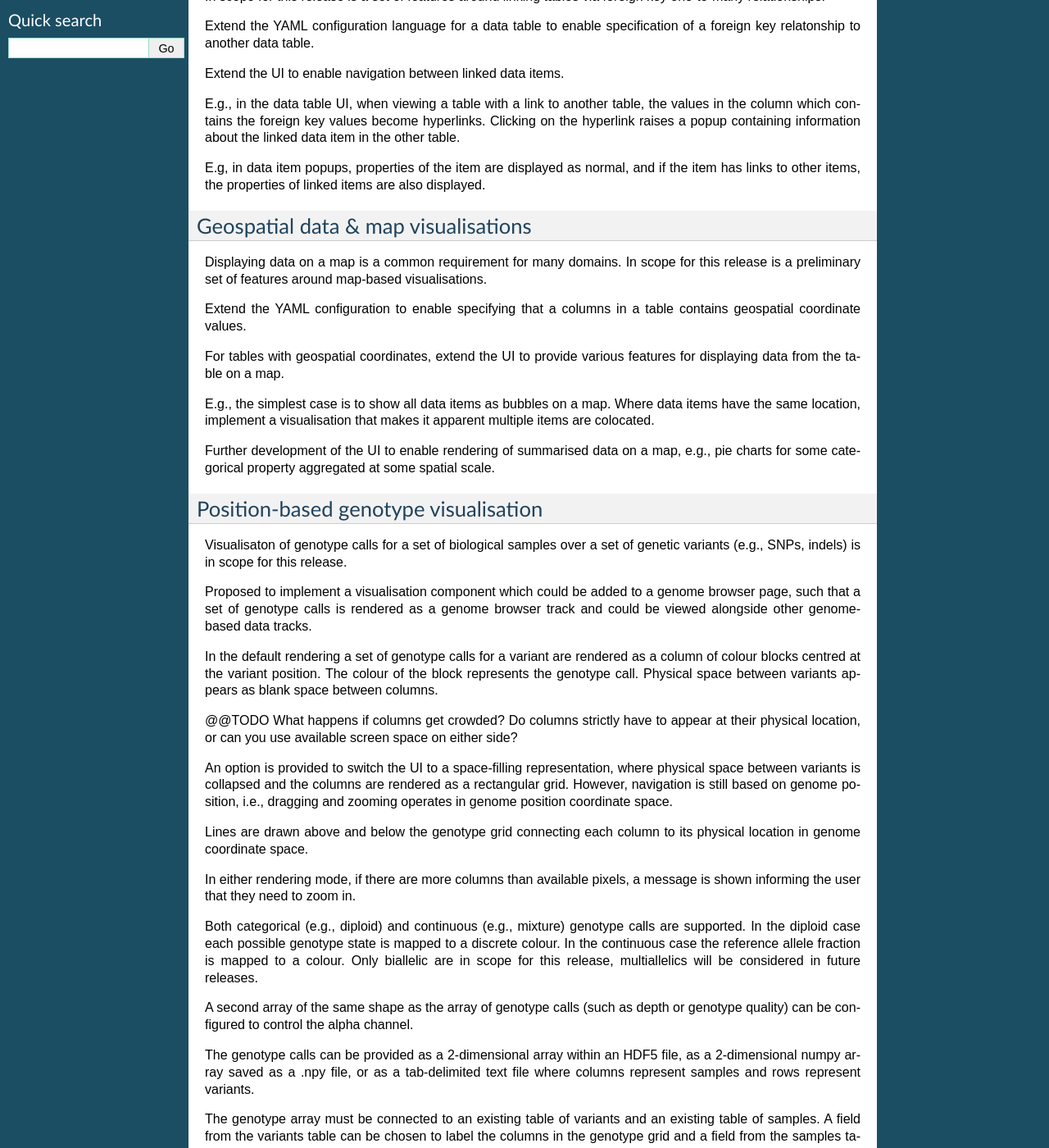
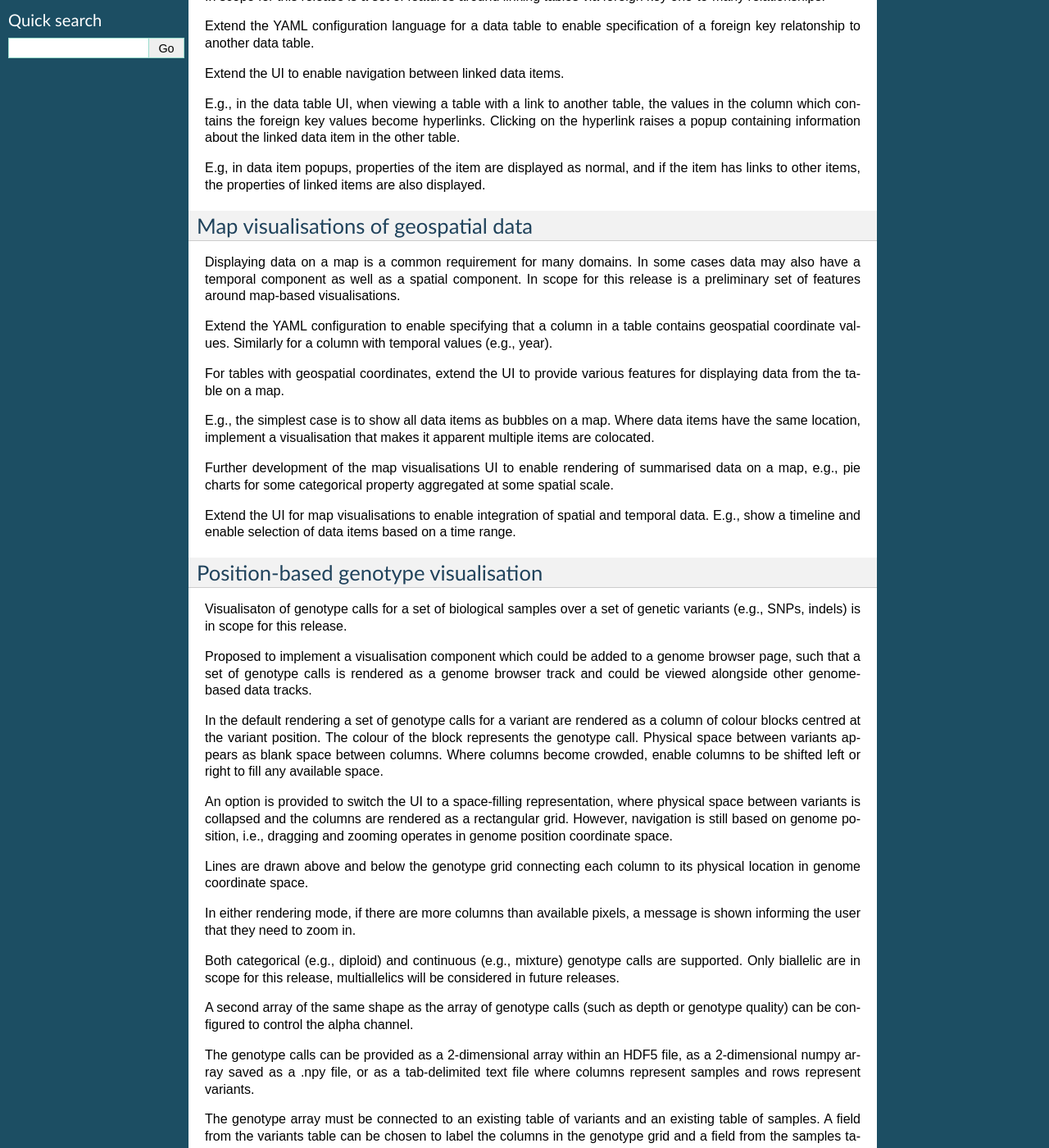
Before and after one commit to cggh/panoptes, a Sphinx documentation site: the page built from documentation/roadmap_1_0.rst, in a window 1280 px wide and 1400 px high, scrolled down 414 px. Shown: the whole window at 82% size. Built offline with Sphinx 7.4.7, drawn with Linux system fonts in a browser that asks for light colours; some of the changed text lies outside the part shown.

Commit message:
roadmap doco updates after meeting

```diff
--- a/documentation/roadmap_1_0.rst
+++ b/documentation/roadmap_1_0.rst
@@ -39,15 +39,17 @@ normal, and if the item has links to other items, the properties of
 linked items are also displayed.
 
 
-Geospatial data & map visualisations
-------------------------------------
+Map visualisations of geospatial data
+-------------------------------------
 
 Displaying data on a map is a common requirement for many domains. In
-scope for this release is a preliminary set of features around
-map-based visualisations.
+some cases data may also have a temporal component as well as a
+spatial component. In scope for this release is a preliminary set of
+features around map-based visualisations.
 
-Extend the YAML configuration to enable specifying that a columns in a
-table contains geospatial coordinate values.
+Extend the YAML configuration to enable specifying that a column in a
+table contains geospatial coordinate values. Similarly for a column
+with temporal values (e.g., year).
 
 For tables with geospatial coordinates, extend the UI to provide
 various features for displaying data from the table on a map.
@@ -56,9 +58,13 @@ E.g., the simplest case is to show all data items as bubbles on a
 map. Where data items have the same location, implement a
 visualisation that makes it apparent multiple items are colocated.
 
-Further development of the UI to enable rendering of summarised data
-on a map, e.g., pie charts for some categorical property aggregated at
-some spatial scale.
+Further development of the map visualisations UI to enable rendering
+of summarised data on a map, e.g., pie charts for some categorical
+property aggregated at some spatial scale.
+
+Extend the UI for map visualisations to enable integration of spatial
+and temporal data. E.g., show a timeline and enable selection of data
+items based on a time range.
 
 
 Position-based genotype visualisation
@@ -77,11 +83,8 @@ In the default rendering a set of genotype calls for a variant are
 rendered as a column of colour blocks centred at the variant
 position. The colour of the block represents the genotype
 call. Physical space between variants appears as blank space between
-columns.
-
-@@TODO What happens if columns get crowded? Do columns strictly have
-to appear at their physical location, or can you use available screen
-space on either side?
+columns. Where columns become crowded, enable columns to be shifted
+left or right to fill any available space.
 
 An option is provided to switch the UI to a space-filling
 representation, where physical space between variants is collapsed and
@@ -97,11 +100,8 @@ pixels, a message is shown informing the user that they need to zoom
 in.
 
 Both categorical (e.g., diploid) and continuous (e.g., mixture)
-genotype calls are supported. In the diploid case each possible
-genotype state is mapped to a discrete colour. In the continuous case
-the reference allele fraction is mapped to a colour. Only biallelic
-are in scope for this release, multiallelics will be considered in
-future releases.
+genotype calls are supported. Only biallelic are in scope for this
+release, multiallelics will be considered in future releases.
 
 A second array of the same shape as the array of genotype calls (such
 as depth or genotype quality) can be configured to control the alpha
@@ -131,11 +131,24 @@ the sample.
 
 A query can be applied over the associated samples table to choose
 which rows will appear. Rows for samples not in the query results are
-removed from the grid.
+removed from the grid. The selection of samples query is made
+independently of any other tracks on the genome browser which also
+involve a samples selection. I.e., different tracks can be showing
+different selections of samples.
 
 A query can be applied over the associated variants table to choose
 which columns will appear. Columns for variants not in the query
-results are removed from the grid.
+results are removed from the grid. The selection of variants query is
+independent of any other genome browser tracks which involve a
+variants query. I.e., different tracks can be showing different
+selections of variants.
+
+When sufficiently zoomed in, the actual data values (e.g., genotype
+call value) are displayed as text within the colour block.
+
+Configuration of which array controls genotype, which array (if any)
+controls alpha, how data values are mapped to colour and alpha values,
+is all done via YAML configuration, i.e., no UI options to change.
 
 
 User annotation of data items
```
Also changed, not shown: documentation/roadmap_future.rst (+12 -2 lines).
